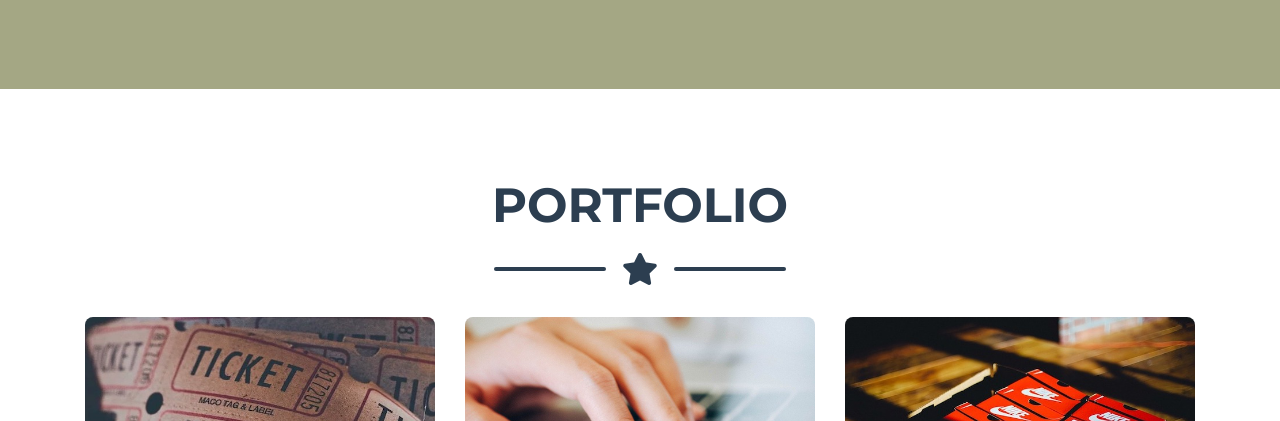
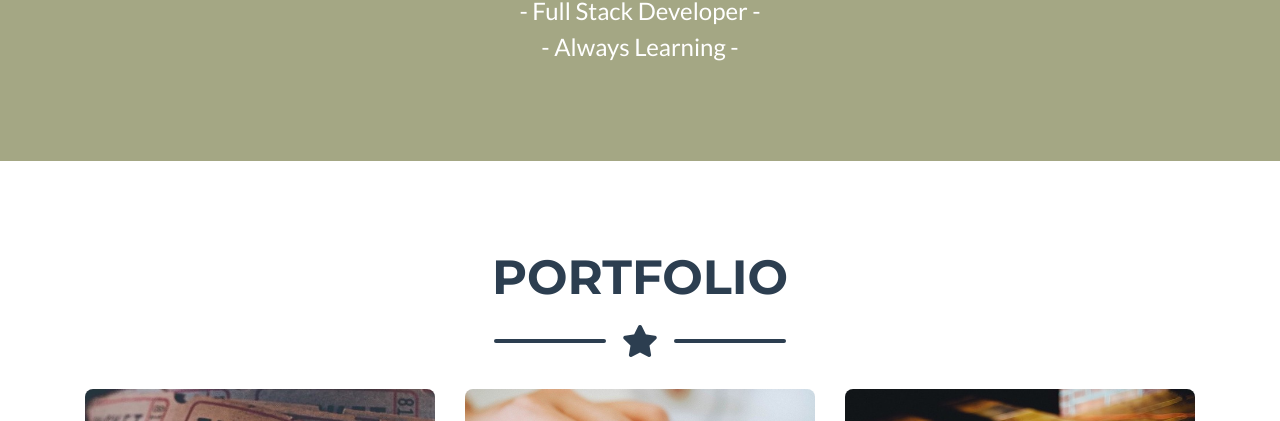
Before and after one commit to jonyang221/portfolio, a website with bundled scripts: page index.html in a window 1280 px wide. Shown: the part 679-1100 px from the top of the page. Built offline with nearby package versions, Linux system fonts and the light colour scheme.

Commit message:
Updated some styling.

```diff
--- a/index.html
+++ b/index.html
@@ -66,7 +66,10 @@
       </div>
 
       <!-- Masthead Subheading -->
-      <p class="masthead-subheading font-weight-light mb-0">Software Engineer - Full Stack Developer - Always Learning</p>
+      <p class="masthead-subheading font-weight-light mb-0">
+        - Software Engineer - <br>
+        - Full Stack Developer - <br>
+        - Always Learning -</p>
 
     </div>
   </header>
```
